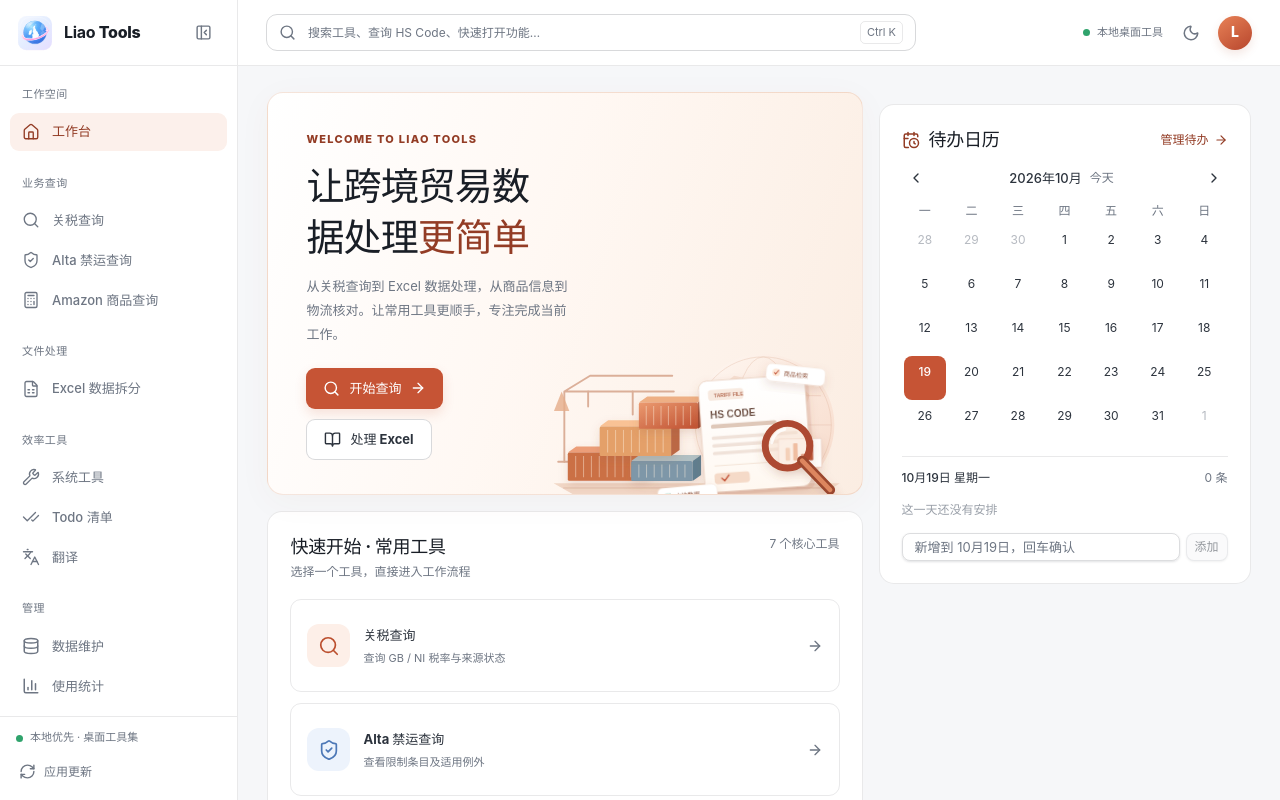
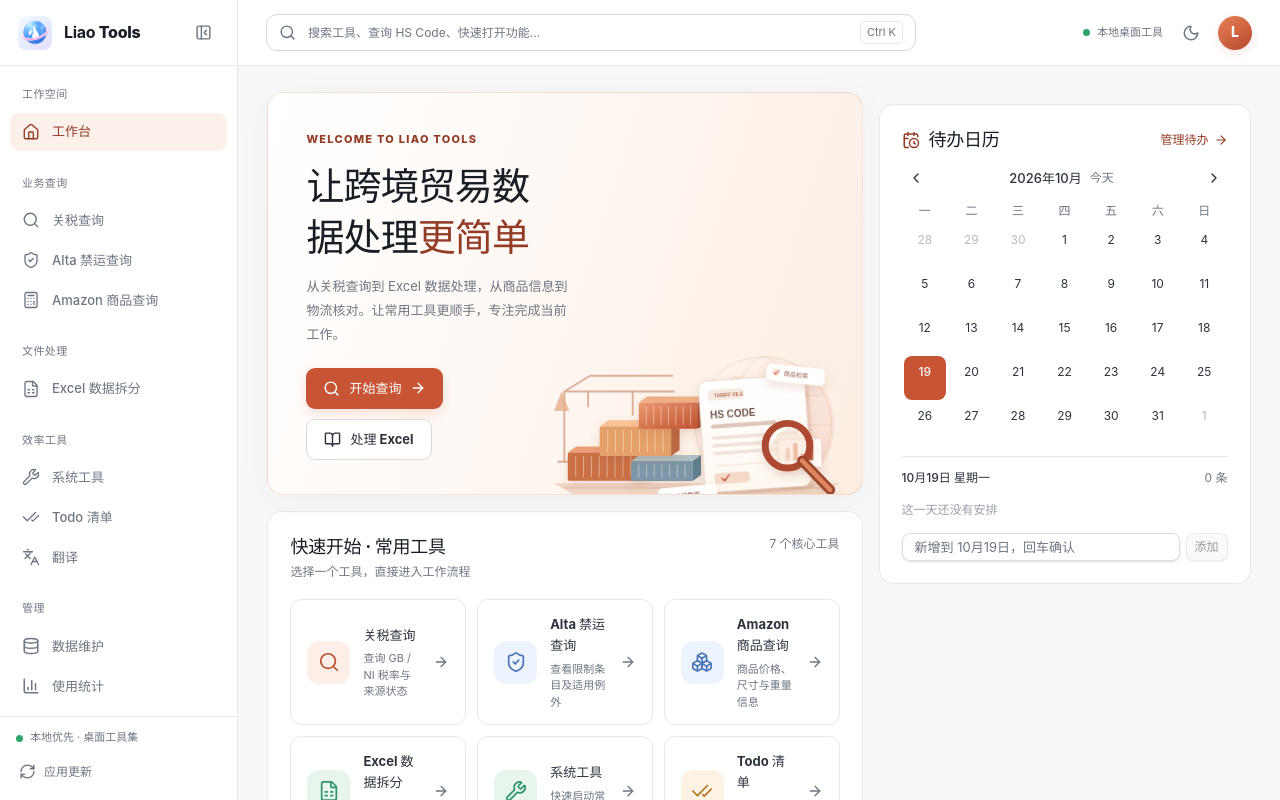
Before and after one commit to liao-works/liao-tools, a React (Vite) app: page / in a window 1280 px wide. Built offline with nearby package versions, Linux system fonts and the light colour scheme; the HTML template or start-up script is replaced by a standard one.

Commit message:
fix(home): 双栏布局下工具网格统一三列，修复小卡文字竖排

```diff
--- a/src/styles/workspace.css
+++ b/src/styles/workspace.css
@@ -97,7 +97,9 @@
 .lt-home-rail {align-self:start;min-width:0}
 @media (min-width: 1280px) {
   .lt-home--with-rail {grid-template-columns:minmax(0,1fr) 372px}
-  .lt-home--with-rail .lt-tools-grid {grid-template-columns:repeat(2,minmax(0,1fr))}
+  /* 主列收窄后统一 3 列，避免第 4 个起的小卡（跨 3 列）窄到文字竖排 */
+  .lt-home--with-rail .lt-tools-grid--balanced .lt-tool-tile,
+  .lt-home--with-rail .lt-tools-grid--balanced .lt-tool-tile:nth-child(n+4) {grid-column:span 4}
   .lt-home-rail {position:sticky;top:12px;max-height:calc(100vh - 60px);overflow-y:auto}
 }
 .lt-panel-heading {align-items:center;margin-bottom:12px}
```
